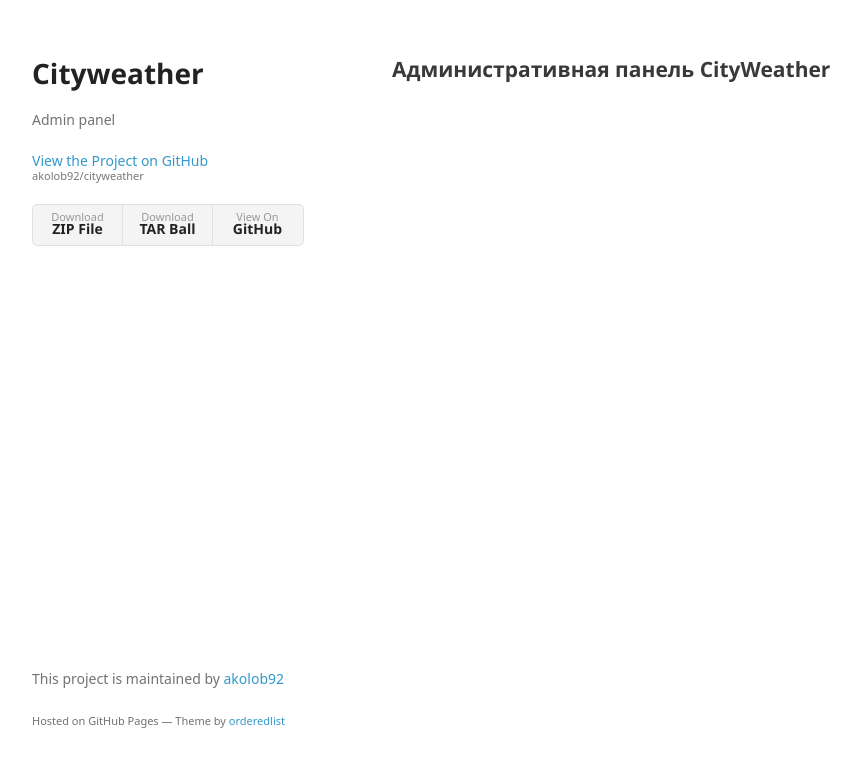
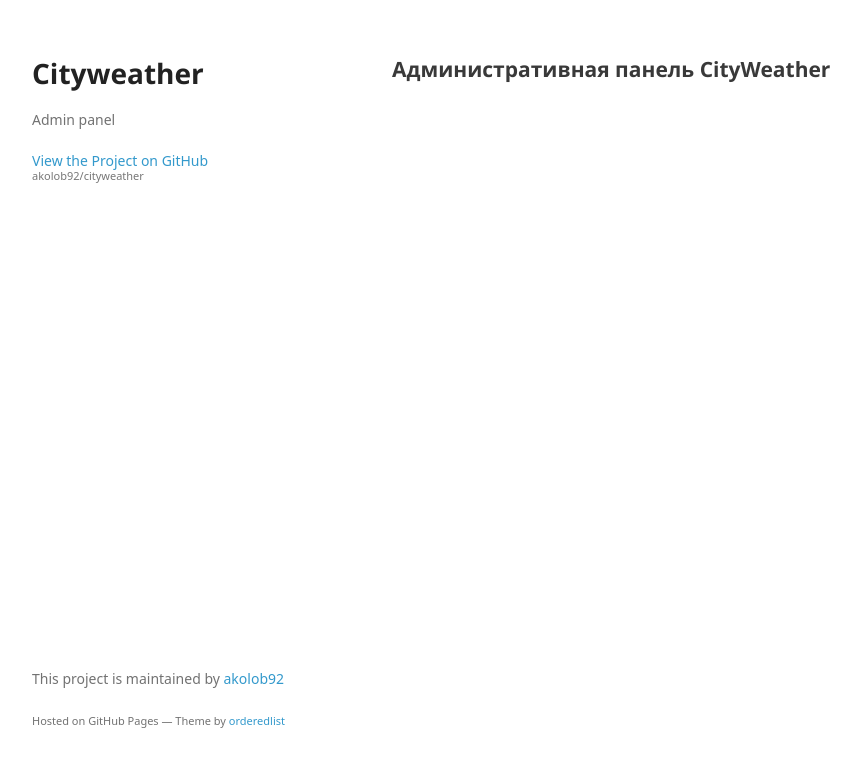
Before and after one commit to akolob92/cityweather, a plain HTML site: page index.html in a window 1280 px wide. Shown: the whole page, without its empty margins (178-1039 px from the left). Drawn offline with Linux system fonts and the light colour scheme; a web font is replaced by a local one.

Commit message:
Update index.html

```diff
--- a/index.html
+++ b/index.html
@@ -21,11 +21,6 @@
         <p class="view"><a href="https://github.com/akolob92/cityweather">View the Project on GitHub <small>akolob92/cityweather</small></a></p>
 
 
-        <ul>
-          <li><a href="https://github.com/akolob92/cityweather/zipball/master">Download <strong>ZIP File</strong></a></li>
-          <li><a href="https://github.com/akolob92/cityweather/tarball/master">Download <strong>TAR Ball</strong></a></li>
-          <li><a href="https://github.com/akolob92/cityweather">View On <strong>GitHub</strong></a></li>
-        </ul>
       </header>
       <section>
         <h2>
```
